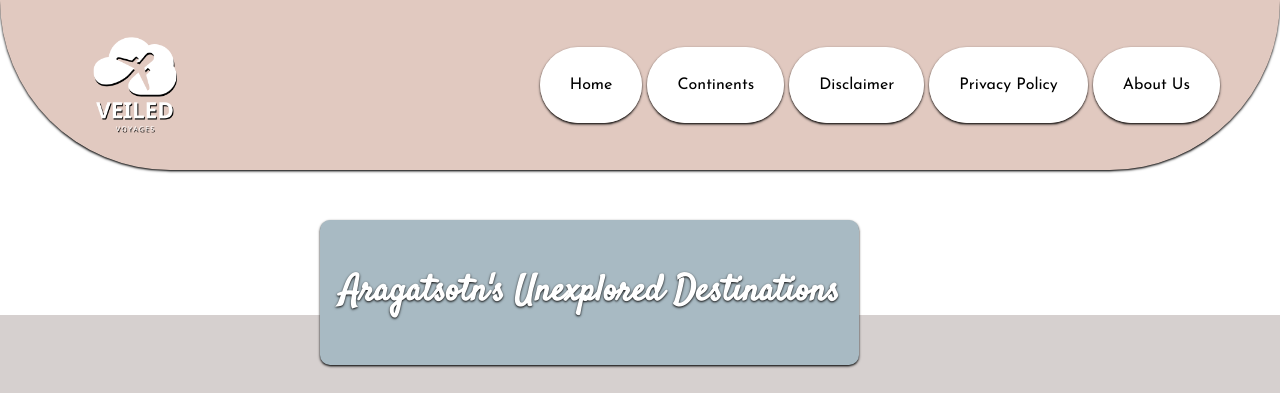
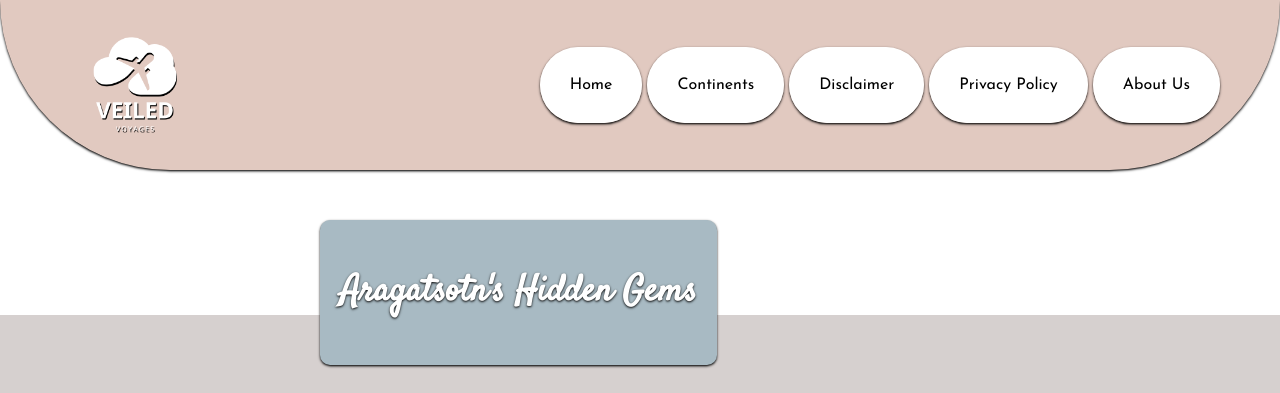
Before and after one commit to ashneeeet/ARAGATSOTN, a plain HTML site: page index.html in a window 1280 px wide. Shown: the top 393 px of the page. Drawn offline with nearby package versions, Linux system fonts and the light colour scheme; a script that the page names is missing.

Commit message:
Update index.html

```diff
--- a/index.html
+++ b/index.html
@@ -39,7 +39,7 @@
     <!-- Unexplored Destination Block Starts -->
     <div class="unexp">
 
-        <p> <b>Aragatsotn's Unexplored Destinations</b></p>
+        <p> <b>Aragatsotn's Hidden Gems</b></p>
 
      </div>
 
```
